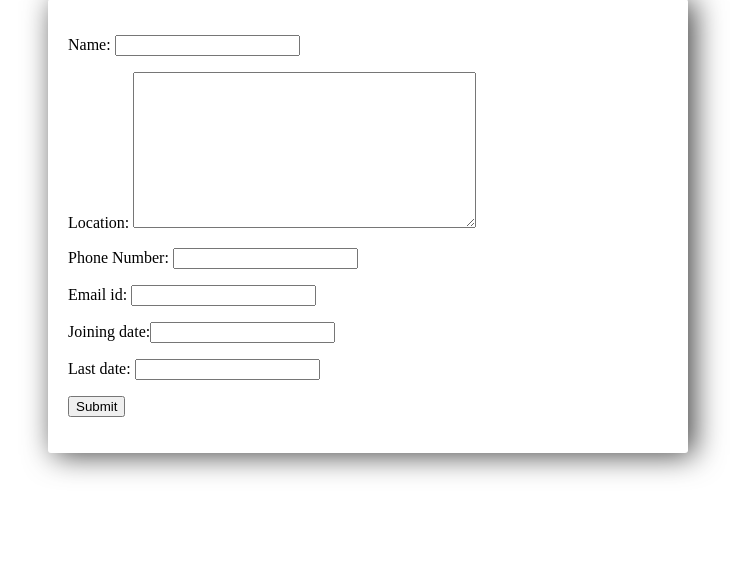
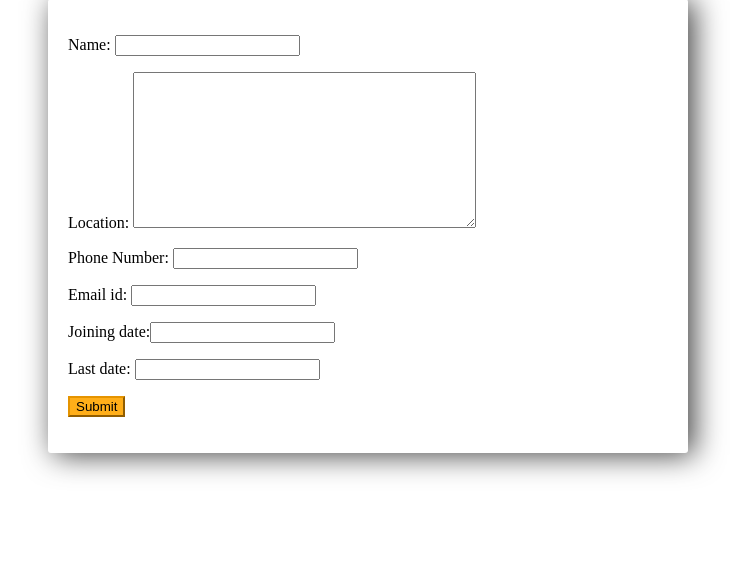
Before and after one commit to ishita-m/employee_portal, a Django app: page /enroll/employee in a window 1280 px wide. Shown: the part 21-604 px from the top of the page, without its empty margins (272-1019 px from the left). Run offline with Django 3.2, Linux system fonts and the light colour scheme.

Commit message:
Updated css

```diff
--- a/employee_portal/employee/templates/employee/enroll_employee.html
+++ b/employee_portal/employee/templates/employee/enroll_employee.html
@@ -7,6 +7,11 @@
 		background-color: #fff;
 		border-radius: 3px;
 		box-shadow: 6px 2px 30px 0px rgba(0,0,0,0.75);
+	}
+
+	.btn-danger{
+		background-color: #ffae19;
+		border-color: #e59400;
 	}
 
 </style>
@@ -23,7 +28,7 @@
 	<p>Joining date:{{form.joining_date}}</p>
 	<p>Last date: {{form.last_date}}</p>
 
-	<input type="submit" name="add new employee details">
+	<input class="btn-sm btn-info btn-danger"  type="submit" name="add new employee details">
 </form>
 
 </div>
```
